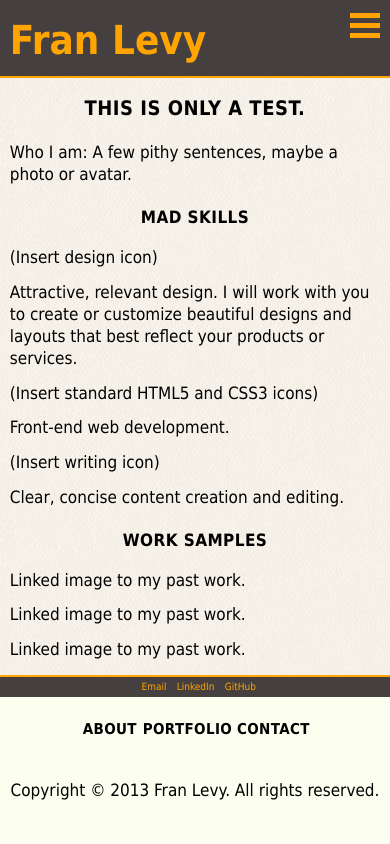
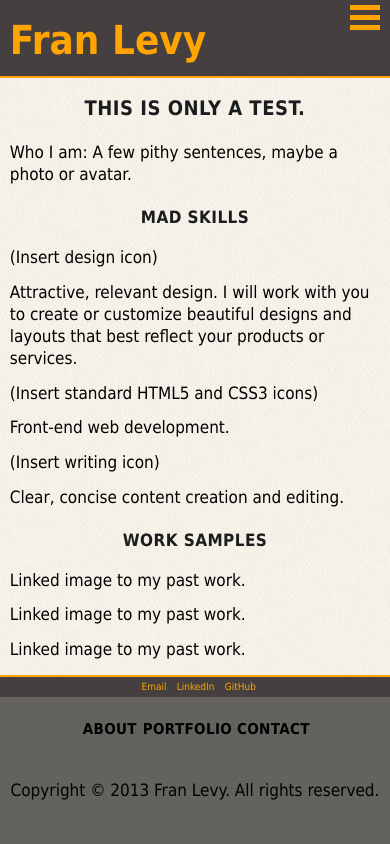
Before and after one commit to franlevy/franlevy, a PHP site: page / in a window 390 px wide. Run offline with PHP 8.4, Linux system fonts and the light colour scheme; some libraries are stand-ins or nearby versions.

Commit message:
More background color experiments, including the mobile-nav menu items and the footer. Also trying some new viewport specs to solve the non-mobile-by-default problem on iOS.

```diff
--- a/index.html
+++ b/index.html
@@ -4,6 +4,7 @@
     <title>
       Home | Fran Levy
     </title>
+    <meta content='initial-scale=1' name='viewport'>
     <link href='stylesheets/global.css' rel='stylesheet' type='text/css'>
     <script src='http://ajax.googleapis.com/ajax/libs/jquery/1.9.0/jquery.min.js'></script>
     <script src='javascript/script.js'></script>
--- a/stylesheets/global.css
+++ b/stylesheets/global.css
@@ -51,17 +51,19 @@ h2 {
   line-height: 2;
   letter-spacing: 0.025em;
   text-transform: uppercase;
-  padding-top: 0em; }
+  padding-top: 0em;
+  color: #1b1c1d; }
 
 h3 {
-  color: black;
+  color: #1b1c1d;
   text-align: left;
   font-weight: bold;
   font-size: 1.7em;
   line-height: 1.8;
   letter-spacing: 0.025em;
   text-transform: uppercase;
-  padding-top: 1em; }
+  padding-top: 1em;
+  color: #1b1c1d; }
 
 h4 {
   font-family: Times, serif;
@@ -89,7 +91,7 @@ li {
 body {
   font-family: Tahoma, sans-serif;
   font-size: 10px;
-  background: #fcfff0; }
+  background: #63625f; }
 
 .container {
   margin: 0 auto;
@@ -118,7 +120,7 @@ header {
 .nav-btn {
   float: right;
   width: 30%;
-  padding-top: 2.25%; }
+  padding: auto; }
 
 .navicon {
   display: block;
@@ -141,29 +143,37 @@ nav {
   line-height: 1.7;
   letter-spacing: 0.07em;
   text-transform: uppercase;
-  padding-top: 4%; }
+  padding-top: 3%;
+  color: #1b1c1d; }
+  nav a:link, nav a:visited, nav a:hover, nav a:active, nav a:focus {
+    color: #ffa400; }
   nav li {
     margin: 0;
-    padding: 2% 0;
+    padding: 2.5% 0;
     display: block;
-    border-top: 0.09em dotted #fcfff0; }
+    -webkit-border-radius: 0.4em;
+    -moz-border-radius: 0.4em;
+    border-radius: 0.4em; }
     nav li:nth-child(2) {
       padding-top: 2.5%;
       padding-bottom: 2.5%; }
+    nav li:hover, nav li:focus, nav li:active {
+      background-color: #63625f; }
 
 /* MAIN CONTENT */
 section {
   width: 100%;
-  background-image: url("../images/background/basecamp-grayer.png");
-  background-position: top left;
-  background-repeat: repeat;
   border-top: 0.25em solid #ffa400;
   border-bottom: 0.25em solid #ffa400;
   padding-top: 1.5%;
   padding-bottom: 2.5%;
-  color: black; }
+  background-image: url("../images/background/basecamp-whiter.png");
+  background-position: top left;
+  background-repeat: repeat; }
   section h2, section h3 {
     text-align: center; }
+  section a {
+    color: #1b1c1d; }
   section a:hover, section a:focus {
     color: #ffa400; }
 
@@ -188,7 +198,8 @@ footer {
   line-height: 1.7;
   letter-spacing: 0.025em;
   text-transform: uppercase;
-  padding-top: 1em; }
+  padding-top: 1em;
+  color: #1b1c1d; }
   .site-map a:link, .site-map a:visited, .site-map a:hover, .site-map a:active, .site-map a:focus {
     padding: 0% 2%;
     color: black;
@@ -283,7 +297,7 @@ footer {
     padding-top: 1.9%; } }
 /* General media queries */
 @viewport {
-  width: device-width;
+  width: extend-to-zoom;
   zoom: 1; }
 
 img, video, canvas {
--- a/stylesheets/sass/base/_mixins.sass
+++ b/stylesheets/sass/base/_mixins.sass
@@ -23,6 +23,7 @@
     letter-spacing: $letterspace
     text-transform: uppercase
     padding-top: $paddingtop
+    color: $dark-font
 
 =transparent-bg-img($color, $transparency)
     background: -moz-linear-gradient(top, rgba(0, 0, 0, $transparency) 0%, rgba(0, 0, 0, $transparency) 100%), url("../images/background/cincinnati-skyline.png") no-repeat 50% 100%, url("../images/background/cincinnati-skyline.png") no-repeat 50% 100%
--- a/stylesheets/sass/base/_typography.sass
+++ b/stylesheets/sass/base/_typography.sass
@@ -12,13 +12,13 @@ h1
     font:
         family: $sans-serif
         size: 4em
-    color: $black
+    color: $dark-font
 
 h2
     +bold-caps(2em, 2, 0.025em, 0em)
 
 h3
-    color: $black
+    color: $dark-font
     text-align: left
     +bold-caps(1.7em, 1.8, 0.025em, 1em)
 
--- a/stylesheets/sass/base/_variables.sass
+++ b/stylesheets/sass/base/_variables.sass
@@ -6,6 +6,7 @@ $serif-heading: #ef4137
 $sans-serif: Tahoma, sans-serif
 $bold-color: #131313
 $black: #000
+$dark-font: #1B1C1D
 
 // Other colors
 $white: #FFF
@@ -22,12 +23,12 @@ $red-shadow: #A00000
 $blue: #AF9EF1
 $orange: #FFA400
 
-$lighter: rgb(252, 255, 240)
+$lighter: #63625F
 $darker: #453F3F
 
 $header-bg: $darker
 $nav-bg: $darker
-$content-bg: $basecamp-grayer
+$content-bg: $basecamp-whiter
 $footer-bg: $lighter
 $social-bg: $darker
 $link-hover: $beige
--- a/stylesheets/sass/modules/_section.sass
+++ b/stylesheets/sass/modules/_section.sass
@@ -2,18 +2,19 @@
 
 section
     width: 100%
-    +bg-img($content-bg, top left, repeat)
     border:
         top: 0.25em solid $orange
         bottom: 0.25em solid $orange
     padding:
         top: 1.5%
         bottom: 2.5%
+    +bg-img($content-bg, top left, repeat)
+
     h2, h3
         text-align: center
 
     a
-    color: $black
+        color: $dark-font
 
     a:hover, a:focus
         color: $orange
```
Also changed, not shown: other parts of stylesheets/global.css (+13 -10 lines), stylesheets/sass/base/_mediaquery.sass (+13 -4 lines), stylesheets/sass/modules/_nav.sass (+11 -4 lines), 1 other file.
